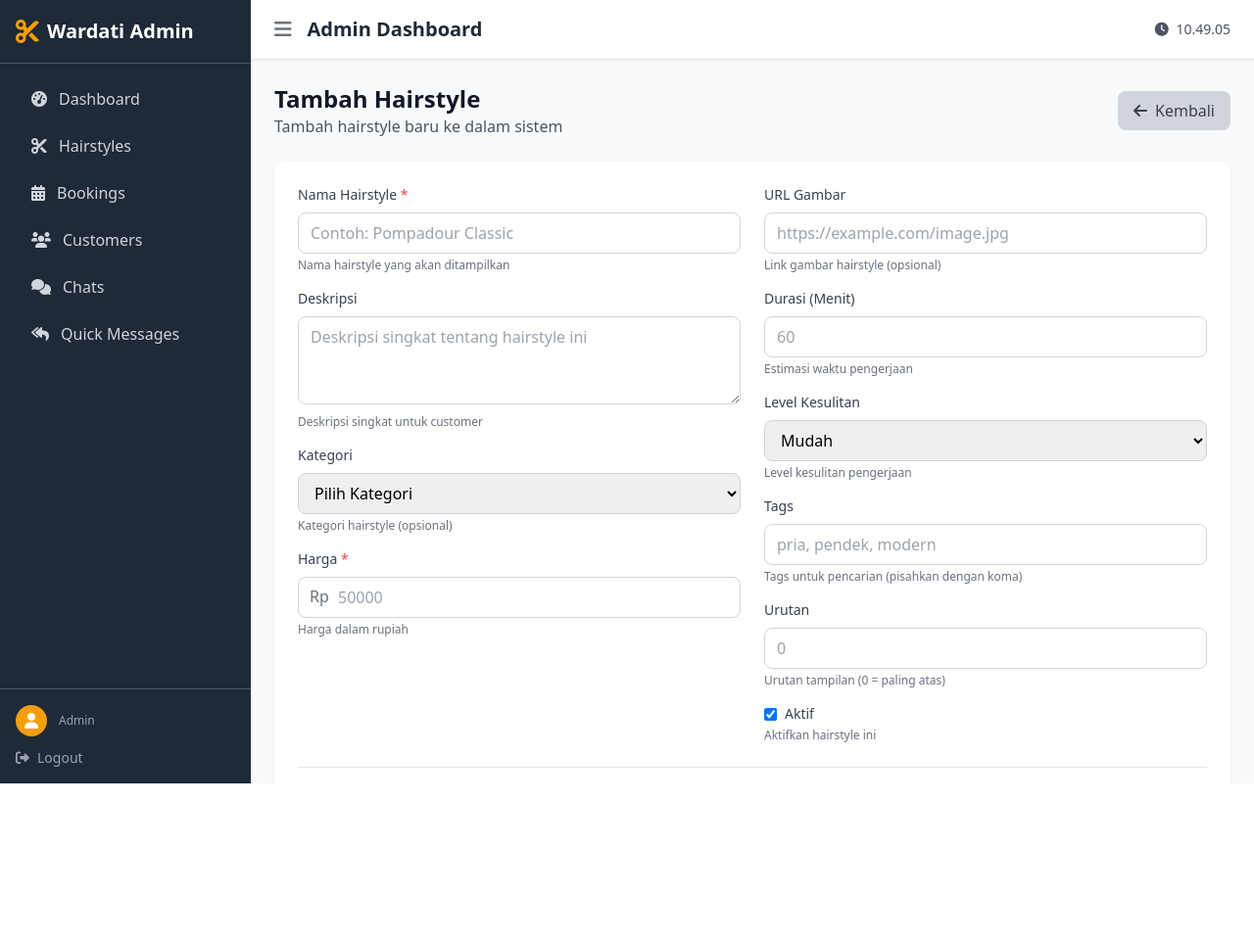
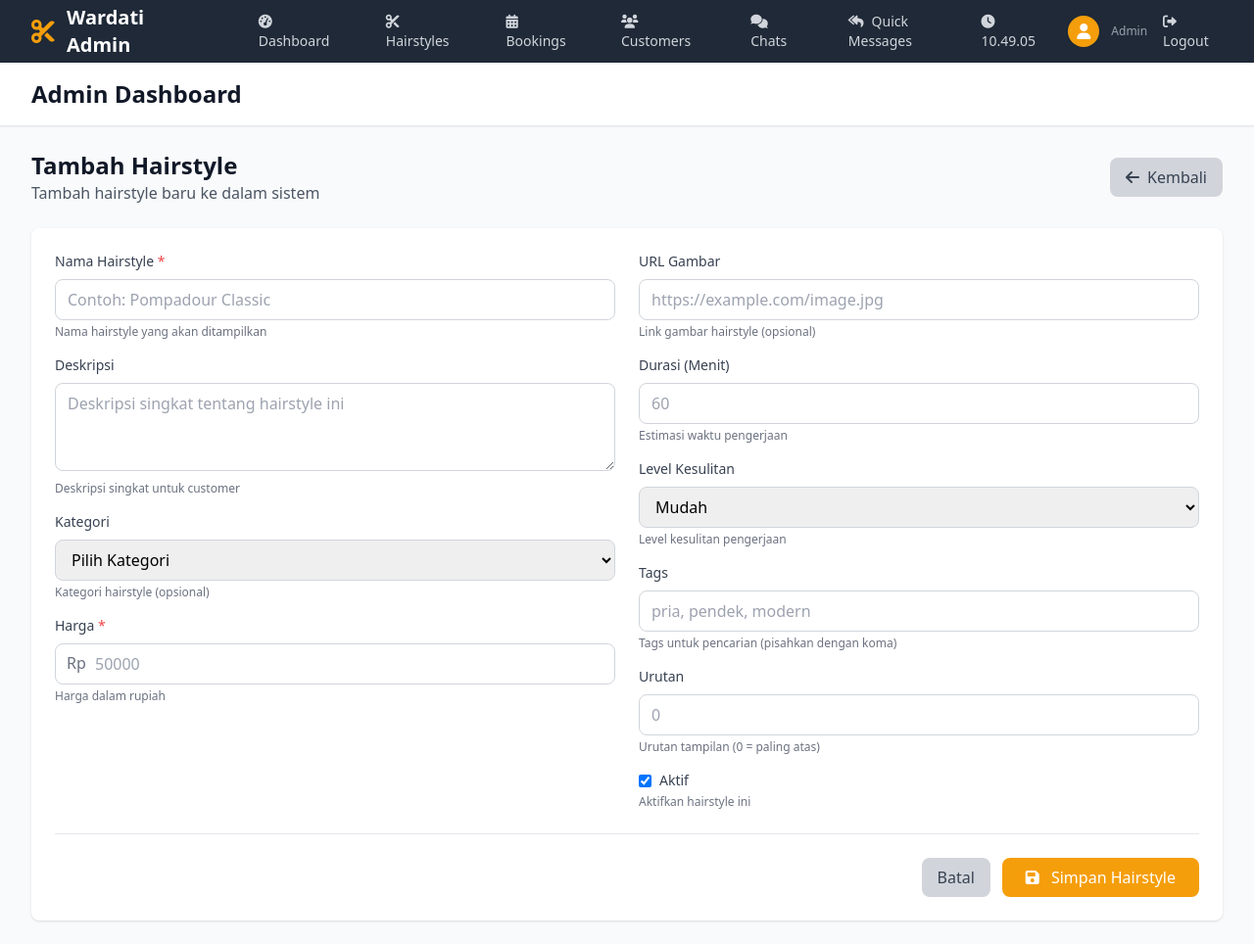
Before and after one commit to subejoonfire/warda_hairsyle, a CodeIgniter 4 app: template app/Views/admin/hairstyles/create.php in a window 1280 px wide. Shown: the whole page at 98% size. Before the commit the page ends 800 px from the top, so only its background shows below. Run offline with PHP 8.4 and a stand-in for CodeIgniter, Linux system fonts and the light colour scheme; the template is opened without the code that fills it, so the values that code supplies are empty; some libraries are stand-ins or nearby versions.

Commit message:
Add hairstyle management routes, admin layout, migrations, and setup SQL
Co-authored-by: anjayanipangerannn <anjayanipangerannn@gmail.com>

```diff
--- a/app/Views/layout/admin.php
+++ b/app/Views/layout/admin.php
@@ -44,61 +44,47 @@
     <div id="notificationContainer" class="fixed top-4 right-4 z-50 space-y-2"></div>
 
     <!-- Admin Layout -->
-    <div class="flex h-screen">
-        <!-- Sidebar -->
-        <div id="sidebar" class="sidebar bg-primary text-white w-64 min-h-screen flex flex-col">
-            <!-- Logo -->
-            <div class="p-4 border-b border-gray-600">
+    <div class="min-h-screen bg-gray-50">
+        <!-- Top Navigation -->
+        <nav class="bg-primary text-white shadow-lg">
+            <div class="max-w-7xl mx-auto px-4 sm:px-6 lg:px-8">
+                <div class="flex justify-between items-center h-16">
+                    <!-- Logo and Brand -->
                     <div class="flex items-center">
-                    <i class="fas fa-cut text-accent text-2xl mr-2"></i>
+                        <i class="fas fa-cut text-accent text-2xl mr-3"></i>
                         <span class="text-white font-bold text-xl">Wardati Admin</span>
+                    </div>
+
+                    <!-- Navigation Links -->
+                    <div class="hidden md:block">
+                        <div class="ml-10 flex items-baseline space-x-4">
+                            <a href="/admin/dashboard" class="text-gray-300 hover:text-white px-3 py-2 rounded-md text-sm font-medium transition duration-200">
+                                <i class="fas fa-tachometer-alt mr-2"></i>Dashboard
+                            </a>
+                            <a href="/admin/hairstyles" class="text-gray-300 hover:text-white px-3 py-2 rounded-md text-sm font-medium transition duration-200">
+                                <i class="fas fa-cut mr-2"></i>Hairstyles
+                            </a>
+                            <a href="/admin/bookings" class="text-gray-300 hover:text-white px-3 py-2 rounded-md text-sm font-medium transition duration-200">
+                                <i class="fas fa-calendar-alt mr-2"></i>Bookings
+                            </a>
+                            <a href="/admin/customers" class="text-gray-300 hover:text-white px-3 py-2 rounded-md text-sm font-medium transition duration-200">
+                                <i class="fas fa-users mr-2"></i>Customers
+                            </a>
+                            <a href="/admin/chats" class="text-gray-300 hover:text-white px-3 py-2 rounded-md text-sm font-medium transition duration-200">
+                                <i class="fas fa-comments mr-2"></i>Chats
+                            </a>
+                            <a href="/admin/quick-messages" class="text-gray-300 hover:text-white px-3 py-2 rounded-md text-sm font-medium transition duration-200">
+                                <i class="fas fa-reply-all mr-2"></i>Quick Messages
+                            </a>
                         </div>
                     </div>
 
-            <!-- Navigation -->
-            <nav class="flex-1 p-4">
-                <ul class="space-y-2">
-                    <li>
-                        <a href="/admin/dashboard" class="flex items-center px-4 py-2 text-gray-300 hover:text-white hover:bg-gray-700 rounded-lg transition duration-200">
-                            <i class="fas fa-tachometer-alt mr-3"></i>
-                            Dashboard
-                        </a>
-                    </li>
-                    <li>
-                        <a href="/admin/hairstyles" class="flex items-center px-4 py-2 text-gray-300 hover:text-white hover:bg-gray-700 rounded-lg transition duration-200">
-                            <i class="fas fa-cut mr-3"></i>
-                            Hairstyles
-                        </a>
-                    </li>
-                    <li>
-                        <a href="/admin/bookings" class="flex items-center px-4 py-2 text-gray-300 hover:text-white hover:bg-gray-700 rounded-lg transition duration-200">
-                            <i class="fas fa-calendar-alt mr-3"></i>
-                            Bookings
-                        </a>
-                    </li>
-                    <li>
-                        <a href="/admin/customers" class="flex items-center px-4 py-2 text-gray-300 hover:text-white hover:bg-gray-700 rounded-lg transition duration-200">
-                            <i class="fas fa-users mr-3"></i>
-                            Customers
-                        </a>
-                    </li>
-                    <li>
-                        <a href="/admin/chats" class="flex items-center px-4 py-2 text-gray-300 hover:text-white hover:bg-gray-700 rounded-lg transition duration-200">
-                            <i class="fas fa-comments mr-3"></i>
-                            Chats
-                        </a>
-                    </li>
-                    <li>
-                        <a href="/admin/quick-messages" class="flex items-center px-4 py-2 text-gray-300 hover:text-white hover:bg-gray-700 rounded-lg transition duration-200">
-                            <i class="fas fa-reply-all mr-3"></i>
-                            Quick Messages
-                        </a>
-                    </li>
-                </ul>
-            </nav>
-
-            <!-- User Info -->
-            <div class="p-4 border-t border-gray-600">
+                    <!-- User Menu -->
+                    <div class="flex items-center space-x-4">
+                        <div class="text-sm text-gray-300">
+                            <i class="fas fa-clock mr-1"></i>
+                            <span id="currentTime"></span>
+                        </div>
                         <div class="flex items-center">
                             <div class="w-8 h-8 bg-accent rounded-full flex items-center justify-center">
                                 <i class="fas fa-user text-white"></i>
@@ -108,43 +94,63 @@
                                 <p class="text-xs text-gray-400">Admin</p>
                             </div>
                         </div>
-                <a href="/auth/logout" class="block mt-3 text-sm text-gray-400 hover:text-white transition duration-200">
-                    <i class="fas fa-sign-out-alt mr-2"></i>Logout
+                        <a href="/auth/logout" class="text-gray-300 hover:text-white text-sm transition duration-200">
+                            <i class="fas fa-sign-out-alt mr-1"></i>Logout
+                        </a>
+                    </div>
+
+                    <!-- Mobile menu button -->
+                    <div class="md:hidden">
+                        <button id="mobileMenuButton" class="text-gray-300 hover:text-white">
+                            <i class="fas fa-bars text-xl"></i>
+                        </button>
+                    </div>
+                </div>
+            </div>
+
+            <!-- Mobile menu -->
+            <div id="mobileMenu" class="md:hidden hidden">
+                <div class="px-2 pt-2 pb-3 space-y-1 sm:px-3 bg-gray-800">
+                    <a href="/admin/dashboard" class="text-gray-300 hover:text-white block px-3 py-2 rounded-md text-base font-medium">
+                        <i class="fas fa-tachometer-alt mr-2"></i>Dashboard
+                    </a>
+                    <a href="/admin/hairstyles" class="text-gray-300 hover:text-white block px-3 py-2 rounded-md text-base font-medium">
+                        <i class="fas fa-cut mr-2"></i>Hairstyles
+                    </a>
+                    <a href="/admin/bookings" class="text-gray-300 hover:text-white block px-3 py-2 rounded-md text-base font-medium">
+                        <i class="fas fa-calendar-alt mr-2"></i>Bookings
+                    </a>
+                    <a href="/admin/customers" class="text-gray-300 hover:text-white block px-3 py-2 rounded-md text-base font-medium">
+                        <i class="fas fa-users mr-2"></i>Customers
+                    </a>
+                    <a href="/admin/chats" class="text-gray-300 hover:text-white block px-3 py-2 rounded-md text-base font-medium">
+                        <i class="fas fa-comments mr-2"></i>Chats
+                    </a>
+                    <a href="/admin/quick-messages" class="text-gray-300 hover:text-white block px-3 py-2 rounded-md text-base font-medium">
+                        <i class="fas fa-reply-all mr-2"></i>Quick Messages
                     </a>
                 </div>
             </div>
+        </nav>
 
-        <!-- Main Content -->
-        <div class="flex-1 flex flex-col overflow-hidden">
-            <!-- Top Bar -->
+        <!-- Page Header -->
         <header class="bg-white shadow-sm border-b border-gray-200">
-                <div class="flex items-center justify-between px-6 py-4">
-                    <div class="flex items-center">
-                        <button id="sidebarToggle" class="text-gray-500 hover:text-gray-700 mr-4">
-                            <i class="fas fa-bars text-xl"></i>
-                        </button>
-                        <h1 class="text-xl font-semibold text-gray-800"><?= $title ?? 'Admin Dashboard' ?></h1>
-                    </div>
-                    <div class="flex items-center space-x-4">
-                        <div class="text-sm text-gray-600">
-                            <i class="fas fa-clock mr-1"></i>
-                            <span id="currentTime"></span>
-                        </div>
-                    </div>
+            <div class="max-w-7xl mx-auto px-4 sm:px-6 lg:px-8 py-4">
+                <h1 class="text-2xl font-bold text-gray-900"><?= $title ?? 'Admin Dashboard' ?></h1>
             </div>
         </header>
 
-            <!-- Page Content -->
-            <main class="flex-1 overflow-y-auto p-6">
+        <!-- Main Content -->
+        <main class="max-w-7xl mx-auto px-4 sm:px-6 lg:px-8 py-6">
             <?= $this->renderSection('content') ?>
         </main>
     </div>
-    </div>
 
     <script>
-        // Sidebar toggle
-        document.getElementById('sidebarToggle').addEventListener('click', function() {
-            document.getElementById('sidebar').classList.toggle('collapsed');
+        // Mobile menu toggle
+        document.getElementById('mobileMenuButton').addEventListener('click', function() {
+            const mobileMenu = document.getElementById('mobileMenu');
+            mobileMenu.classList.toggle('hidden');
         });
 
         // Current time
```
Also changed, not shown: app/Config/Routes.php (+16 -0 lines), app/Database/Migrations/2024-01-01-000008_CreateCategoriesTable.php (added, +54 -0 lines), app/Database/Migrations/2024-01-01-000009_UpdateHairstylesTable.php (added, +66 -0 lines), setup_admin_hairstyles.sql (added, +68 -0 lines). Lines whose indentation alone changed are shown as unchanged.
